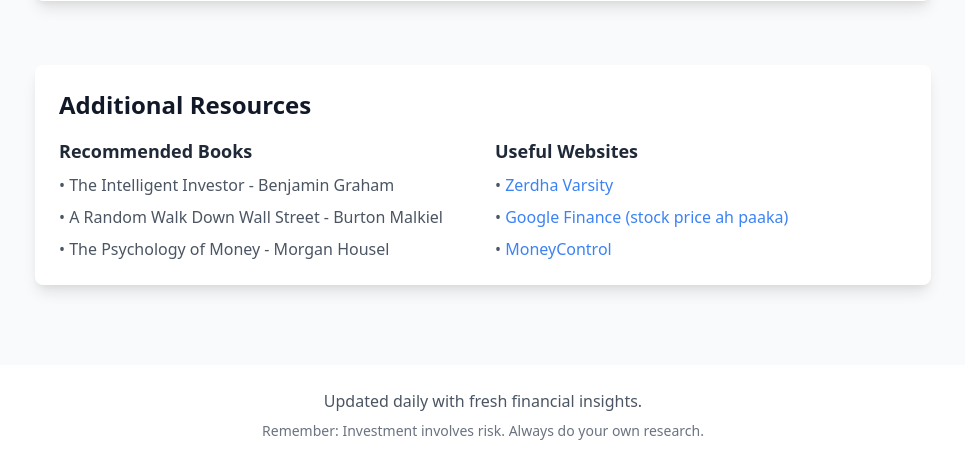
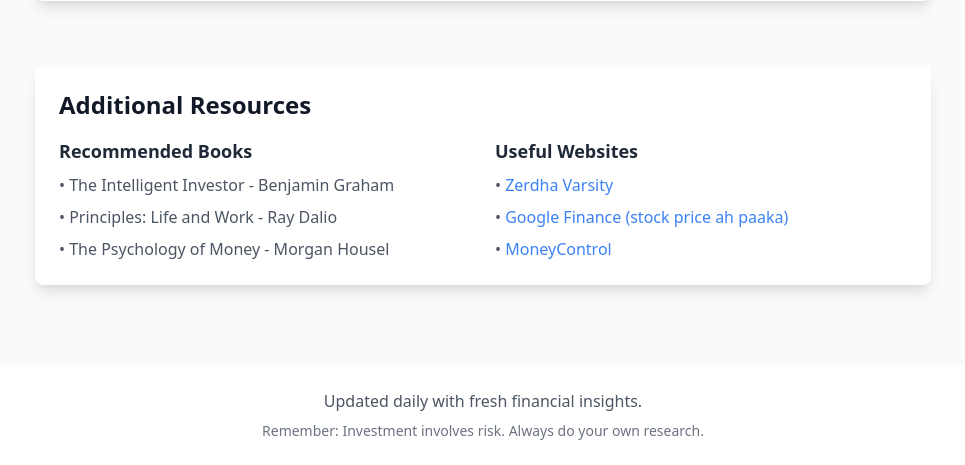
Before and after one commit to hendraraman/stonks, a Flask app: page /finance_101 in a window 1280 px wide. Shown: the part 1023-1488 px from the top of the page, without its empty margins (157-1122 px from the left). Run offline with Flask 3, Linux system fonts and the light colour scheme.

Commit message:
updated 2.0

```diff
--- a/templates/finance_101.html
+++ b/templates/finance_101.html
@@ -58,7 +58,7 @@
                     <h3 class="text-lg font-semibold text-gray-800 mb-2">Recommended Books</h3>
                     <ul class="space-y-2 text-gray-600">
                         <li>• The Intelligent Investor - Benjamin Graham</li>
-                        <li>• A Random Walk Down Wall Street - Burton Malkiel</li>
+                        <li>• Principles: Life and Work - Ray Dalio </li>
                         <li>• The Psychology of Money - Morgan Housel</li>
                     </ul>
                 </div>
```
